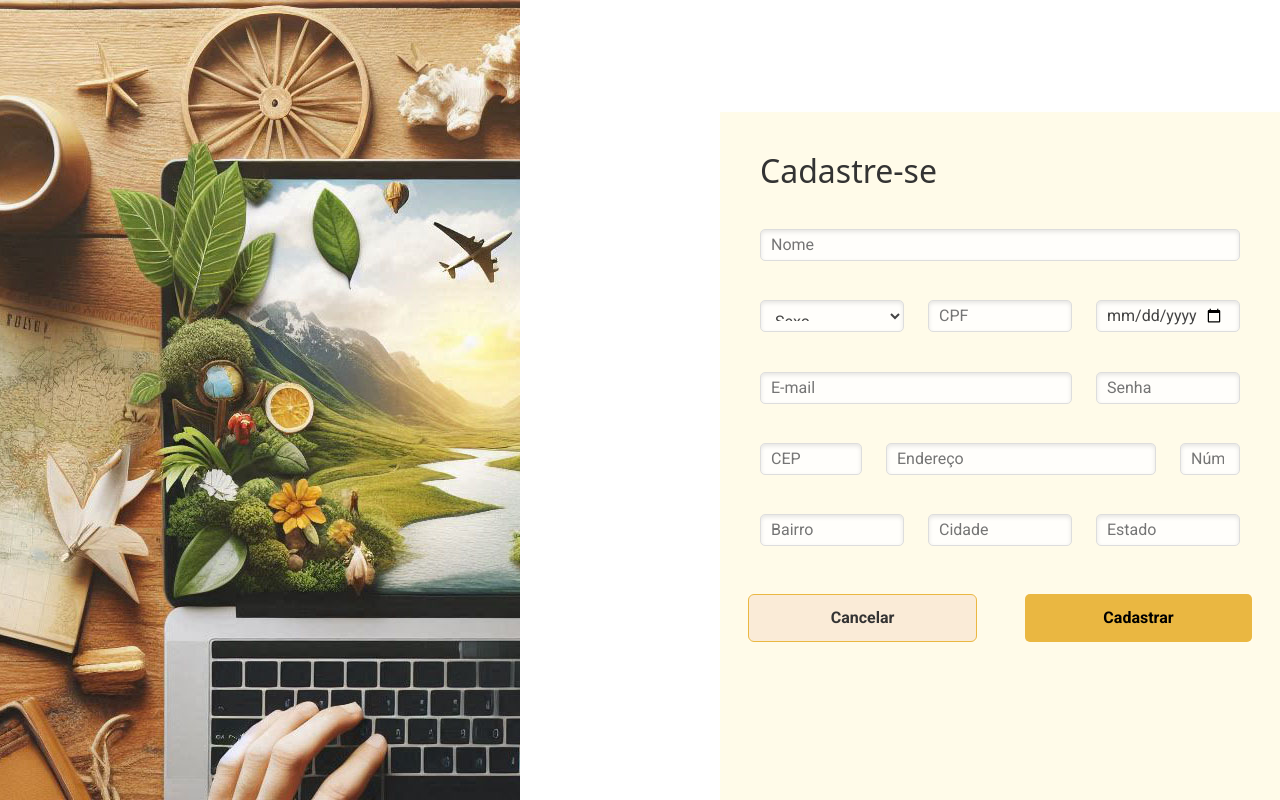
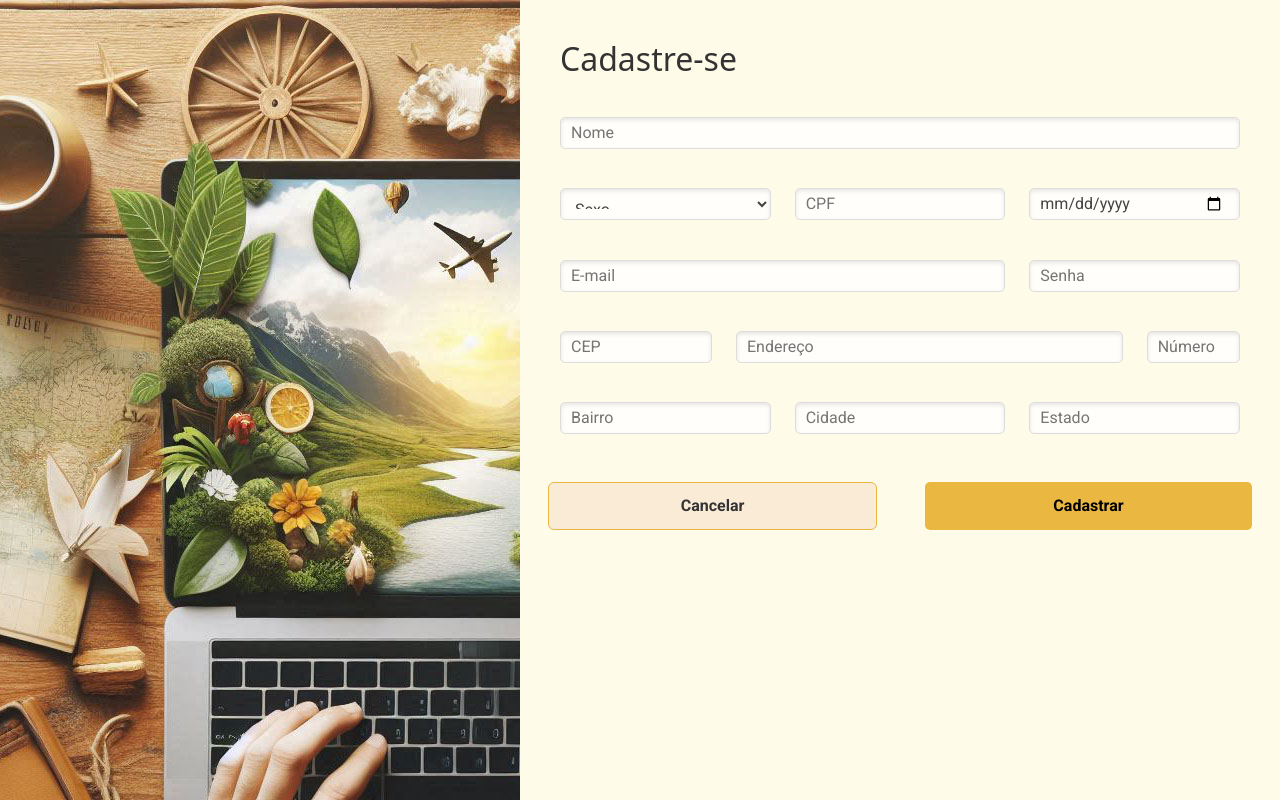
Before and after one commit to pricbnll/Birdy_appViagens_Frontend, a React (Vite) app: page /cadastro-usuario in a window 1280 px wide. Shown: the top 800 px of the page. Built offline with nearby package versions, Linux system fonts and the light colour scheme.

Commit message:
style: alteraç

```diff
--- a/src/App.css
+++ b/src/App.css
@@ -76,7 +76,7 @@ button:active {
     height: 100vh;
     width: 100vw;
     align-items: center;
-    margin-Left: 200px;
+    /* margin-Left: 200px; */
     padding: 40px;
 }
 
@@ -107,5 +107,5 @@ button:active {
 }
 
 .ml-500 {
-    margin-left: 520px;
+    margin-left: 500px;
 }
--- a/src/pages/Login/Login.css
+++ b/src/pages/Login/Login.css
@@ -62,13 +62,6 @@
     background-color: #ce8326;
 }
 
-.flex-row {
-    display: flex;
-    flex-direction: row;
-    align-items: center;
-    justify-content: center;
-}
-
 .texto-link {
     text-decoration: none;
     color: #eab741;
```
